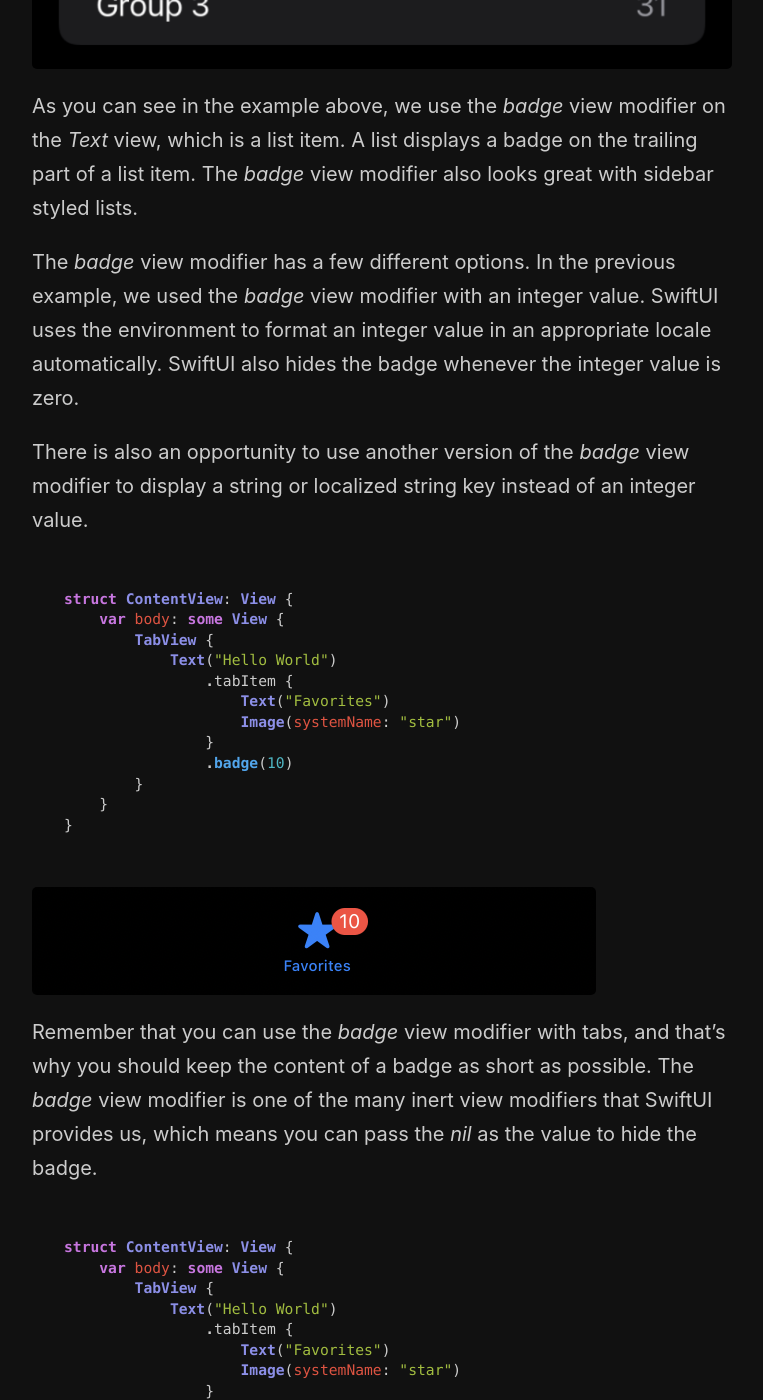
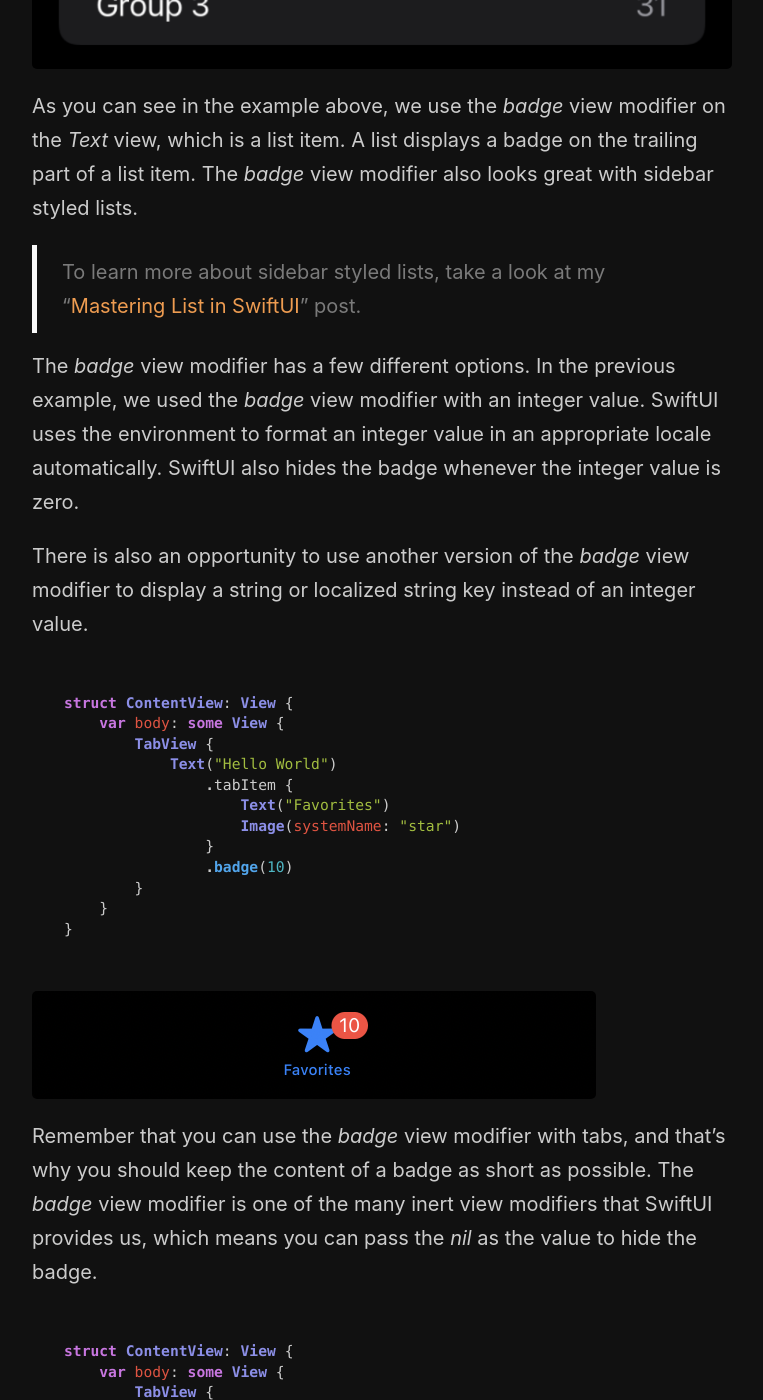
Before and after one commit to mecid/mecid.github.io, a Jekyll site: the page built from _posts/2021-11-10-displaying-badges-in-swiftui.md, in a window 1280 px wide and 1400 px high, scrolled down 1216 px. Shown: the whole window, without its empty margins (258-1021 px from the left). Built offline with Jekyll 4.4.1, drawn with Linux system fonts in a browser that asks for light colours; some of the changed text lies outside the part shown.

Commit message:
reference posts added to badges post

````diff
--- a/_posts/2021-11-10-displaying-badges-in-swiftui.md
+++ b/_posts/2021-11-10-displaying-badges-in-swiftui.md
@@ -25,6 +25,8 @@
 ![badges](/public/badge1.png)
 
 As you can see in the example above, we use the *badge* view modifier on the *Text* view, which is a list item. A list displays a badge on the trailing part of a list item. The *badge* view modifier also looks great with sidebar styled lists.
+
+> To learn more about sidebar styled lists, take a look at my "[Mastering List in SwiftUI](/2021/06/16/mastering-list-in-swiftui/)" post.
 
 The *badge* view modifier has a few different options. In the previous example, we used the *badge* view modifier with an integer value. SwiftUI uses the environment to format an integer value in an appropriate locale automatically. SwiftUI also hides the badge whenever the integer value is zero.
 
@@ -64,6 +66,8 @@
 }
 ```
 
+> To learn more about tabs in SwiftUI, take a look at my "[Tabs and pages in SwiftUI](/2020/09/16/tabs-and-pages-in-swiftui/)" post.
+
 #### Customization
 Another version of the *badge* view modifier allows us to pass an instance of the *Text* view instead of integer or string values. This fantastic opportunity creates tons of customization options available while displaying badges in SwiftUI. Here is an example showing the power of badge customizations.
 
````
